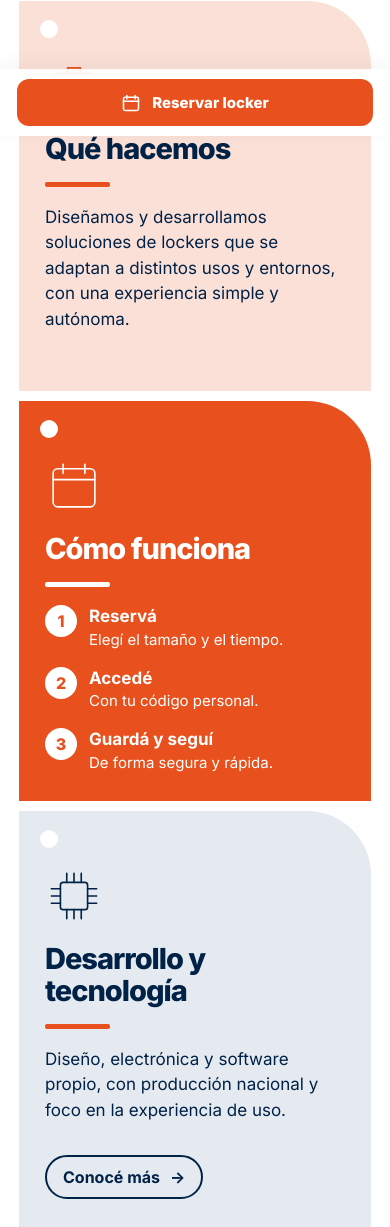
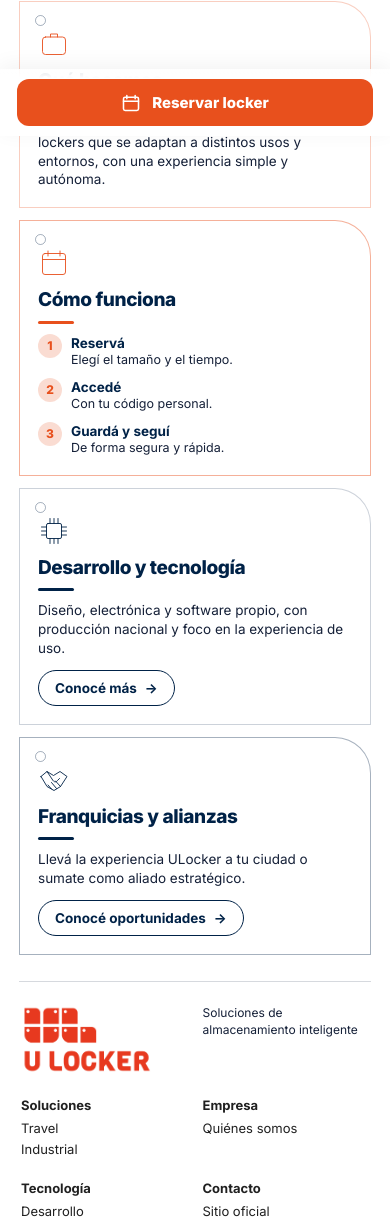
Before and after one commit to darlolanza/portal_ulocker, a plain HTML site: page index.html in a window 390 px wide. Shown: the part 708-1935 px from the top of the page. Drawn offline with Linux system fonts and the light colour scheme.

Commit message:
feat: agregar GitHub Action para previews automáticos y ajustes de estilos

```diff
--- a/css/styles.css
+++ b/css/styles.css
@@ -8,9 +8,11 @@
    ========================================================================== */
 :root {
   --orange: #E8501D;
-  --orange-soft: rgba(232, 80, 29, 0.2); /* #E8501D33 */
+  --orange-soft: rgba(232, 80, 29, 0.2);
+  /* #E8501D33 */
   --navy: #002247;
-  --navy-soft: rgba(0, 34, 71, 0.23);   /* #0022473B */
+  --navy-soft: rgba(0, 34, 71, 0.23);
+  /* #0022473B */
   --ink: #202020;
   --body: #152038;
   --line: #d6d9de;
@@ -330,7 +332,7 @@ main {
   border-radius: 14px;
 }
 
-.solution-card + .solution-card {
+.solution-card+.solution-card {
   border-top: 0;
   padding-top: 13px;
 }
@@ -589,7 +591,7 @@ main {
   box-sizing: border-box;
   display: grid;
   grid-template-columns: repeat(4, minmax(0, 1fr));
-  gap: 10px;
+  gap: 14px;
   margin: 24px 18px 10px;
   font-family: inherit;
 }
@@ -601,52 +603,108 @@ main {
 .ul-cards__card {
   position: relative;
   min-width: 0;
-  min-height: 540px;
-  padding: 42px 32px 34px;
+  min-height: 380px;
+  padding: 34px 26px 28px;
   display: flex;
   flex-direction: column;
-  border-radius: 0 76px 0 0;
-  background: #FBE0D7;
+  border-radius: 0 48px 0 0;
+  background: #ffffff;
   color: var(--blue);
+  border: 1.5px solid var(--line);
   scroll-margin-top: 105px;
+  transition: transform 0.2s ease, box-shadow 0.2s ease, border-color 0.2s ease;
+}
+
+.ul-cards__card:hover {
+  transform: translateY(-3px);
+  box-shadow: 0 10px 24px rgba(0, 34, 71, 0.06);
 }
 
 .ul-cards__card::before {
   content: "";
   position: absolute;
-  top: 19px;
-  left: 21px;
-  width: 18px;
-  height: 18px;
+  top: 18px;
+  left: 20px;
+  width: 14px;
+  height: 14px;
   border-radius: 50%;
-  background: #fff;
+  border: 2px solid currentColor;
+  opacity: 0.35;
+  background: transparent;
+}
+
+/* Identidad de bordes y acentos por tarjeta */
+.ul-cards__card--peach {
+  border-color: rgba(232, 80, 29, 0.28);
+}
+
+.ul-cards__card--peach:hover {
+  border-color: var(--orange);
+}
+
+.ul-cards__card--peach .ul-cards__icon {
+  color: var(--orange);
 }
 
 .ul-cards__card--orange {
+  border-color: rgba(232, 80, 29, 0.45);
+}
+
+.ul-cards__card--orange:hover {
+  border-color: var(--orange);
+}
+
+.ul-cards__card--orange .ul-cards__icon {
+  color: var(--orange);
+}
+
+.ul-cards__card--orange .ul-cards__rule {
   background: var(--orange);
-  color: #fff;
 }
 
 .ul-cards__card--gray {
-  background: #E5EAF1;
+  border-color: rgba(0, 34, 71, 0.2);
+}
+
+.ul-cards__card--gray:hover {
+  border-color: var(--blue);
+}
+
+.ul-cards__card--gray .ul-cards__icon {
+  color: var(--blue);
+}
+
+.ul-cards__card--gray .ul-cards__rule {
+  background: var(--blue);
 }
 
 .ul-cards__card--blue {
+  border-color: rgba(0, 34, 71, 0.35);
+}
+
+.ul-cards__card--blue:hover {
+  border-color: var(--blue);
+}
+
+.ul-cards__card--blue .ul-cards__icon {
+  color: var(--blue);
+}
+
+.ul-cards__card--blue .ul-cards__rule {
   background: var(--blue);
-  color: #fff;
 }
 
 .ul-cards__content {
   display: flex;
   flex-direction: column;
-  gap: 23px;
+  gap: 16px;
   flex: 1;
-  padding-top: 18px;
+  padding-top: 10px;
 }
 
 .ul-cards__icon {
-  width: 58px;
-  height: 58px;
+  width: 44px;
+  height: 44px;
   stroke: currentColor;
   stroke-width: 1.8;
   fill: none;
@@ -654,43 +712,32 @@ main {
   stroke-linejoin: round;
 }
 
-.ul-cards__card--peach .ul-cards__icon {
-  color: var(--orange);
-}
-
-.ul-cards__card--gray .ul-cards__icon {
+.ul-cards__title {
+  font-size: clamp(20px, 1.6vw, 26px);
+  line-height: 1.12;
+  letter-spacing: -0.03em;
+  margin: 0;
+  font-weight: 800;
   color: var(--blue);
 }
 
-.ul-cards__title {
-  font-size: clamp(23px, 2vw, 34px);
-  line-height: 1.08;
-  letter-spacing: -0.035em;
-  margin: 0;
-  font-weight: 800;
-}
-
 .ul-cards__rule {
-  width: 65px;
-  height: 5px;
+  width: 46px;
+  height: 4px;
   background: var(--orange);
   border-radius: 2px;
 }
 
-.ul-cards__card--orange .ul-cards__rule {
-  background: #fff;
-}
-
 .ul-cards__desc {
-  font-size: 17px;
-  line-height: 1.5;
+  font-size: 15px;
+  line-height: 1.48;
   margin: 0;
-  color: inherit;
+  color: var(--body);
 }
 
 .ul-cards__steps {
   display: grid;
-  gap: 17px;
+  gap: 12px;
   margin: 0;
   padding: 0;
   list-style: none;
@@ -698,30 +745,33 @@ main {
 
 .ul-cards__step {
   display: flex;
-  gap: 12px;
+  gap: 10px;
   align-items: flex-start;
 }
 
 .ul-cards__num {
   flex: none;
-  width: 32px;
-  height: 32px;
+  width: 26px;
+  height: 26px;
   display: grid;
   place-items: center;
   border-radius: 50%;
-  background: #fff;
+  background: var(--orange-soft);
   color: var(--orange);
   font-weight: 800;
+  font-size: 13px;
 }
 
 .ul-cards__step strong {
   display: block;
-  font-size: 17px;
+  font-size: 15px;
+  color: var(--blue);
 }
 
 .ul-cards__step span:last-child {
-  font-size: 15px;
-  line-height: 1.4;
+  font-size: 13.5px;
+  line-height: 1.35;
+  color: var(--body);
 }
 
 .ul-cards__link {
@@ -729,18 +779,19 @@ main {
   display: inline-flex;
   align-items: center;
   justify-content: center;
-  gap: 10px;
-  min-height: 44px;
-  margin-top: 32px;
-  padding: 10px 16px;
-  border: 2px solid currentColor;
+  gap: 8px;
+  min-height: 40px;
+  margin-top: 20px;
+  padding: 8px 16px;
+  border: 1.5px solid var(--blue);
   border-radius: 999px;
-  color: inherit;
+  color: var(--blue);
+  background: transparent;
   text-decoration: none;
-  font-size: 16px;
+  font-size: 14.5px;
   font-weight: 700;
   line-height: 1.2;
-  transition: background-color 0.2s, color 0.2s;
+  transition: background-color 0.2s, color 0.2s, border-color 0.2s;
 }
 
 .ul-cards__link:hover,
@@ -750,51 +801,94 @@ main {
   color: #fff;
 }
 
-.ul-cards__card--blue .ul-cards__link {
-  background: #fff;
-  color: var(--blue);
-  border-color: #fff;
-}
-
-.ul-cards__card--orange .ul-cards__link:hover,
-.ul-cards__card--orange .ul-cards__link:focus-visible {
-  background: #fff;
-  color: var(--orange);
-  border-color: #fff;
-}
-
-.ul-cards__card--blue .ul-cards__link:hover,
-.ul-cards__card--blue .ul-cards__link:focus-visible {
-  background: #e6eaf0;
-}
-
 @media (max-width: 1050px) {
   .ul-cards {
     grid-template-columns: repeat(2, minmax(0, 1fr));
+    gap: 12px;
   }
 
   .ul-cards__card {
-    min-height: 480px;
+    min-height: 330px;
   }
 }
 
-@media (max-width: 600px) {
+@media (max-width: 780px) {
   .ul-cards {
     grid-template-columns: 1fr;
+    gap: 12px;
   }
 
   .ul-cards__card {
-    min-height: 390px;
-    padding: 38px 26px 28px;
-    border-top-right-radius: 64px;
+    min-height: 0;
+    padding: 22px 18px 18px;
+    border-radius: 0 36px 0 0;
+  }
+
+  .ul-cards__card:hover {
+    transform: none;
+  }
+
+  .ul-cards__card::before {
+    top: 13px;
+    left: 15px;
+    width: 11px;
+    height: 11px;
+    border-width: 1.5px;
+  }
+
+  .ul-cards__content {
+    gap: 10px;
+    padding-top: 4px;
+  }
+
+  .ul-cards__icon {
+    width: 32px;
+    height: 32px;
   }
 
   .ul-cards__title {
-    font-size: 29px;
+    font-size: 19px;
+    letter-spacing: -0.4px;
   }
 
-  .ul-cards__content {
-    gap: 18px;
+  .ul-cards__rule {
+    width: 36px;
+    height: 3px;
+  }
+
+  .ul-cards__desc {
+    font-size: 13.5px;
+    line-height: 1.4;
+  }
+
+  .ul-cards__steps {
+    gap: 9px;
+  }
+
+  .ul-cards__step {
+    gap: 9px;
+  }
+
+  .ul-cards__num {
+    width: 24px;
+    height: 24px;
+    font-size: 12px;
+  }
+
+  .ul-cards__step strong {
+    font-size: 13.5px;
+  }
+
+  .ul-cards__step span:last-child {
+    font-size: 12.5px;
+    line-height: 1.35;
+  }
+
+  .ul-cards__link {
+    margin-top: 12px;
+    min-height: 36px;
+    padding: 7px 16px;
+    font-size: 13.5px;
   }
 }
 
@@ -1227,7 +1321,7 @@ main {
     border-radius: 12px;
   }
 
-  .solution-card + .solution-card {
+  .solution-card+.solution-card {
     padding-top: 13px;
   }
 
```
Also changed, not shown: 1 other file.
